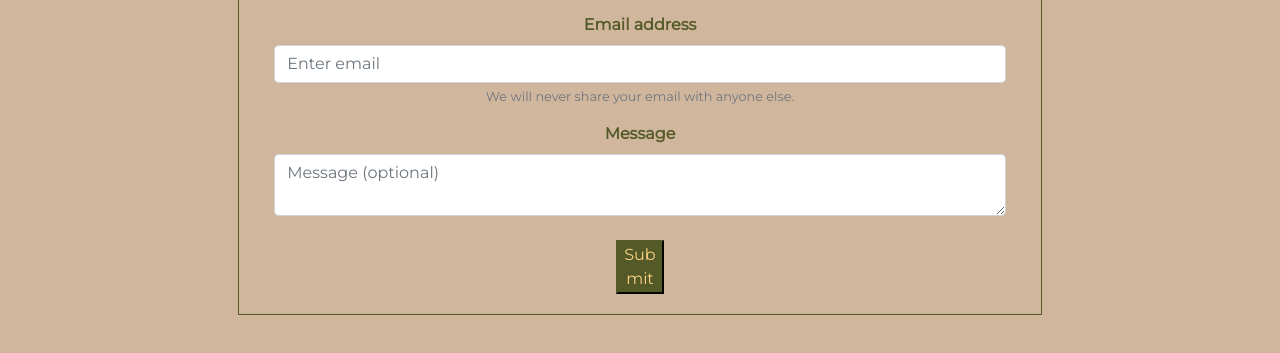
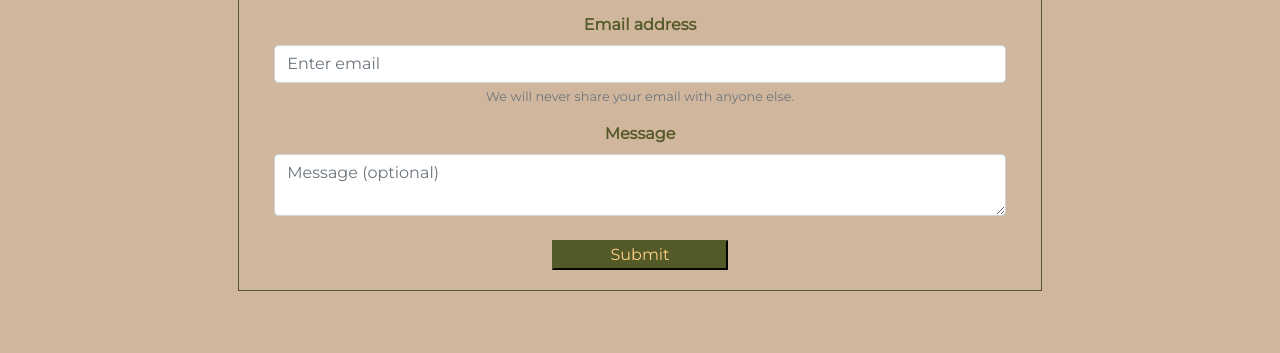
Before and after one commit to Shilldon/priority-pets, a plain HTML site: page contact.html in a window 1280 px wide. Shown: the part 823-1176 px from the top of the page. Drawn offline with nearby package versions, Linux system fonts and the light colour scheme.

Commit message:
changed style of contact button

```diff
--- a/contact.html
+++ b/contact.html
@@ -123,7 +123,7 @@
                 </div>
               </div>
               <div class="row">
-                <div class="col-6 offset-3 col-md-4 offset-md-4 col-lg-2 offset-lg-5">
+                <div class="col-12 col-md-6 offset-md-3 ">
                   <button type="submit" class="contact-button">Submit</button>
                 </div>
               </div>
```
